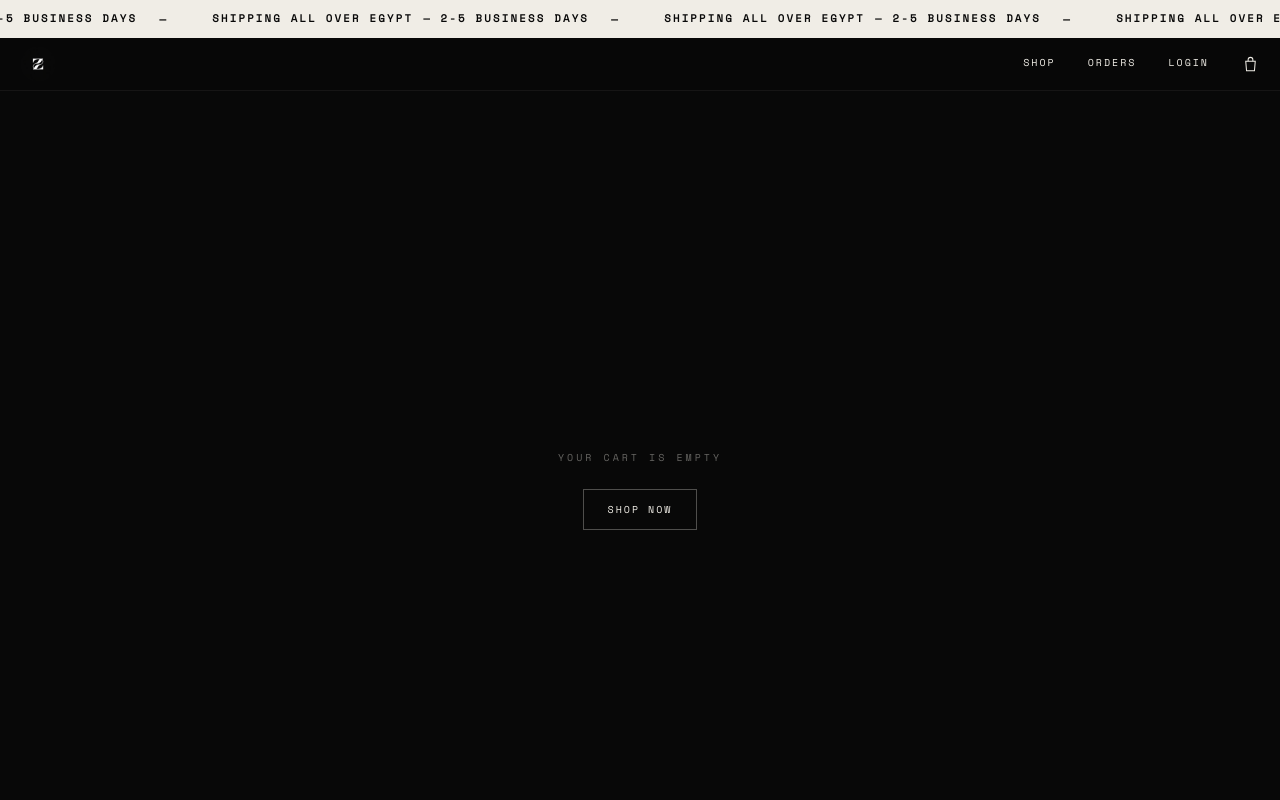
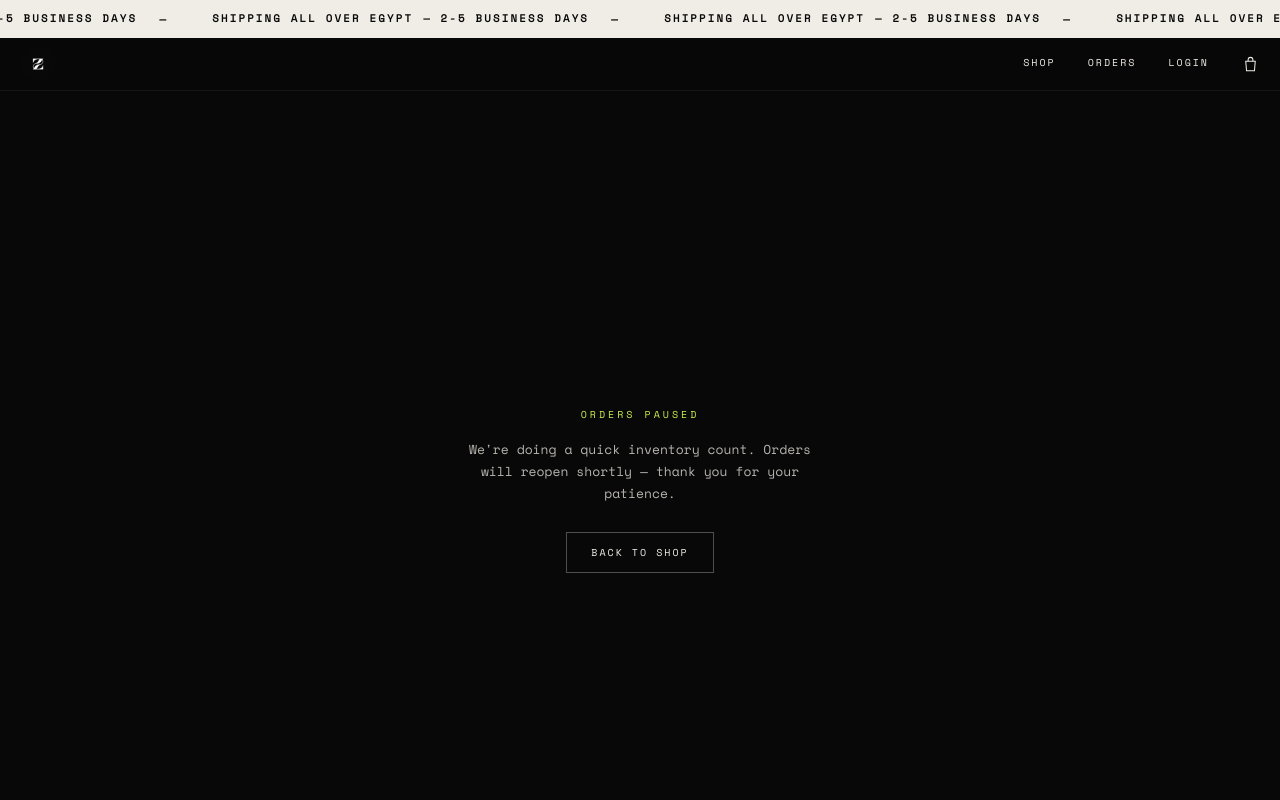
Before and after one commit to MohamedSafan2004/2z, a Next.js app: page /checkout in a window 1280 px wide. Shown: the top 800 px of the page. Built offline with nearby package versions, Linux system fonts and the light colour scheme.

Commit message:
puse orders

```diff
--- a/app/(store)/checkout/page.tsx
+++ b/app/(store)/checkout/page.tsx
@@ -11,6 +11,7 @@ import { getEligibleGiftTier } from "@/lib/giftTiers"
 import { BOSTA_CITIES } from "@/lib/cities"
 import { saveGuestOrderToken } from "@/lib/store/orderTracking"
 import { trackInitiateCheckout, trackPurchase, tagClarityOrder, generateEventId } from "@/lib/meta-pixel"
+import { ORDERS_PAUSED, ORDERS_PAUSED_MESSAGE } from "@/lib/store-status"
 
 import CheckoutCard from "./components/Checkoutcard "
 import InputField from "./components/Inputfield"
@@ -195,6 +196,7 @@ export default function CheckoutPage() {
   const trackedCheckoutRef = useRef(false)
   useEffect(() => {
     if (trackedCheckoutRef.current) return
+    if (ORDERS_PAUSED) return
     if (items.length === 0) return
     trackedCheckoutRef.current = true
     trackInitiateCheckout({
@@ -204,6 +206,15 @@ export default function CheckoutPage() {
     })
     // eslint-disable-next-line react-hooks/exhaustive-deps
   }, [])
+
+  // وقف مؤقت للأوردرات — متتحكم من lib/store-status.ts
+  if (ORDERS_PAUSED) return (
+    <div style={{ background: "#080808", color: "#f0ede6", minHeight: "100vh", display: "flex", flexDirection: "column", alignItems: "center", justifyContent: "center", fontFamily: "Space Mono, monospace", padding: "24px", textAlign: "center" }}>
+      <p style={{ fontSize: "10px", letterSpacing: "0.3em", textTransform: "uppercase", color: "#c8f04f", marginBottom: "16px" }}>Orders paused</p>
+      <p style={{ fontSize: "13px", color: "rgba(240,237,230,0.75)", lineHeight: 1.7, maxWidth: "380px", marginBottom: "28px" }}>{ORDERS_PAUSED_MESSAGE}</p>
+      <Link href="/products" style={{ fontSize: "10px", letterSpacing: "0.2em", textTransform: "uppercase", color: "#f0ede6", border: "1px solid rgba(240,237,230,0.3)", padding: "12px 24px" }}>Back to shop</Link>
+    </div>
+  )
 
   if (items.length === 0) return (
     <div style={{ background: "#080808", color: "#f0ede6", minHeight: "100vh", display: "flex", flexDirection: "column", alignItems: "center", justifyContent: "center", fontFamily: "Space Mono, monospace" }}>
--- a/app/api/orders/route.ts
+++ b/app/api/orders/route.ts
@@ -10,6 +10,7 @@ import { calculatePromotion, type GiftSelection } from "@/lib/promotions"
 import { sendPurchaseCapiEvent, getRequestMeta } from "@/lib/meta-capi"
 import { normalizeEgyptianPhone } from "@/lib/phone"
 import crypto from "crypto"
+import { ORDERS_PAUSED, ORDERS_PAUSED_MESSAGE } from "@/lib/store-status"
 
 // الكود المرتبط بالـ flash offer popup — لازم يطابق اللي في app/api/leads/subscribe وapp/api/promo/validate
 const EMAIL_LINKED_PROMO_CODE = "2ZSAVE10"
@@ -18,6 +19,11 @@ type CartItem = { variantId: string; quantity: number }
 
 export async function POST(req: NextRequest) {
   try {
+    // وقف مؤقت للأوردرات (الجرد) — الحماية الحقيقية هنا في السيرفر، مش بس في الواجهة
+    if (ORDERS_PAUSED) {
+      return NextResponse.json({ error: ORDERS_PAUSED_MESSAGE }, { status: 503 })
+    }
+
     const auth = optionalAuth(req)
 
     const ip = req.headers.get("x-forwarded-for")?.split(",")[0]?.trim() ?? "127.0.0.1"
--- /dev/null
+++ b/lib/store-status.ts
@@ -0,0 +1,6 @@
+// true  = الأوردرات متوقفة (الـ checkout بيعرض رسالة، والسيرفر بيرفض أي أوردر جديد)
+// false = الموقع شغال عادي
+export const ORDERS_PAUSED: boolean = true
+
+export const ORDERS_PAUSED_MESSAGE =
+  "We're doing a quick inventory count. Orders will reopen shortly — thank you for your patience."
```
